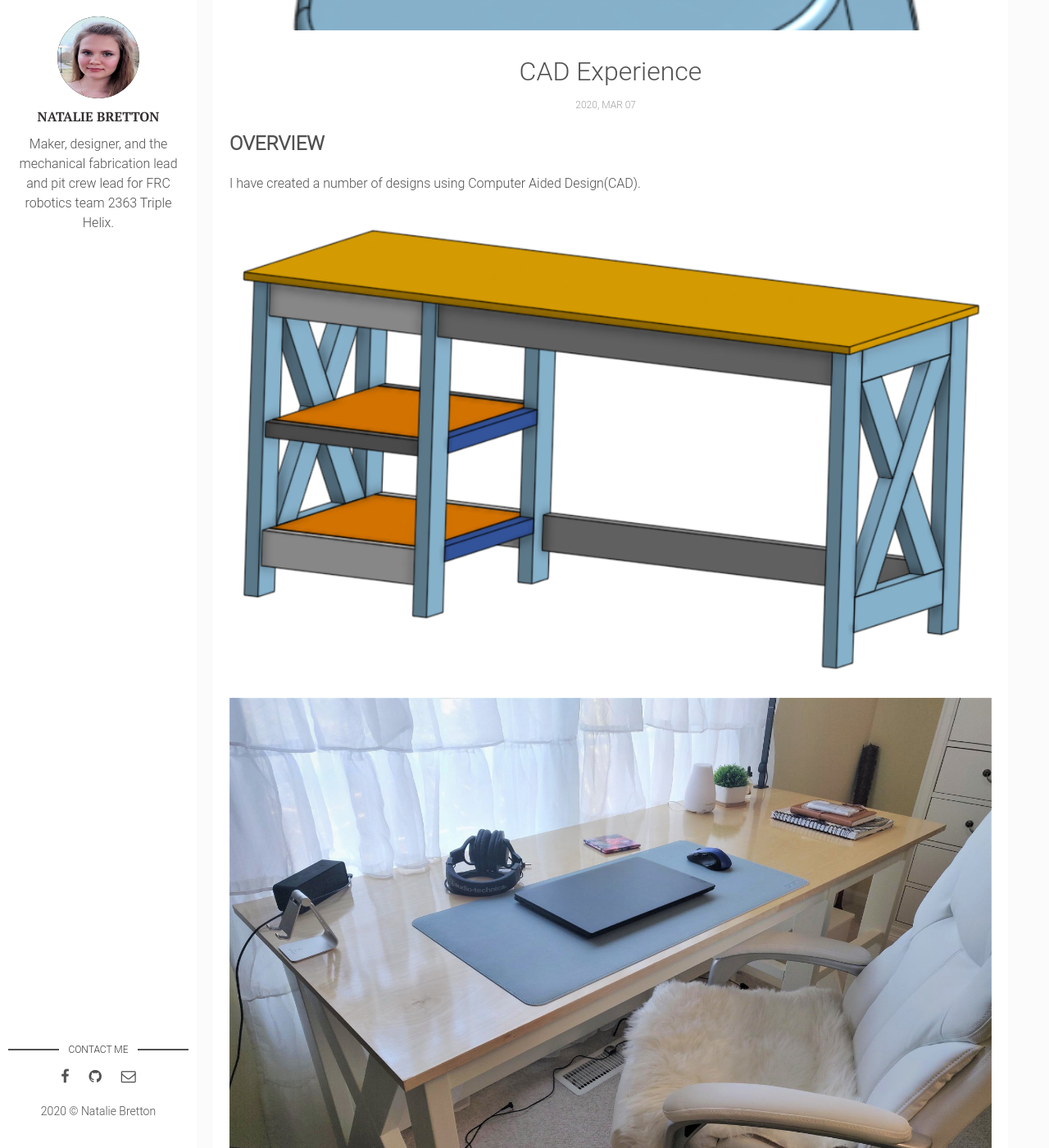
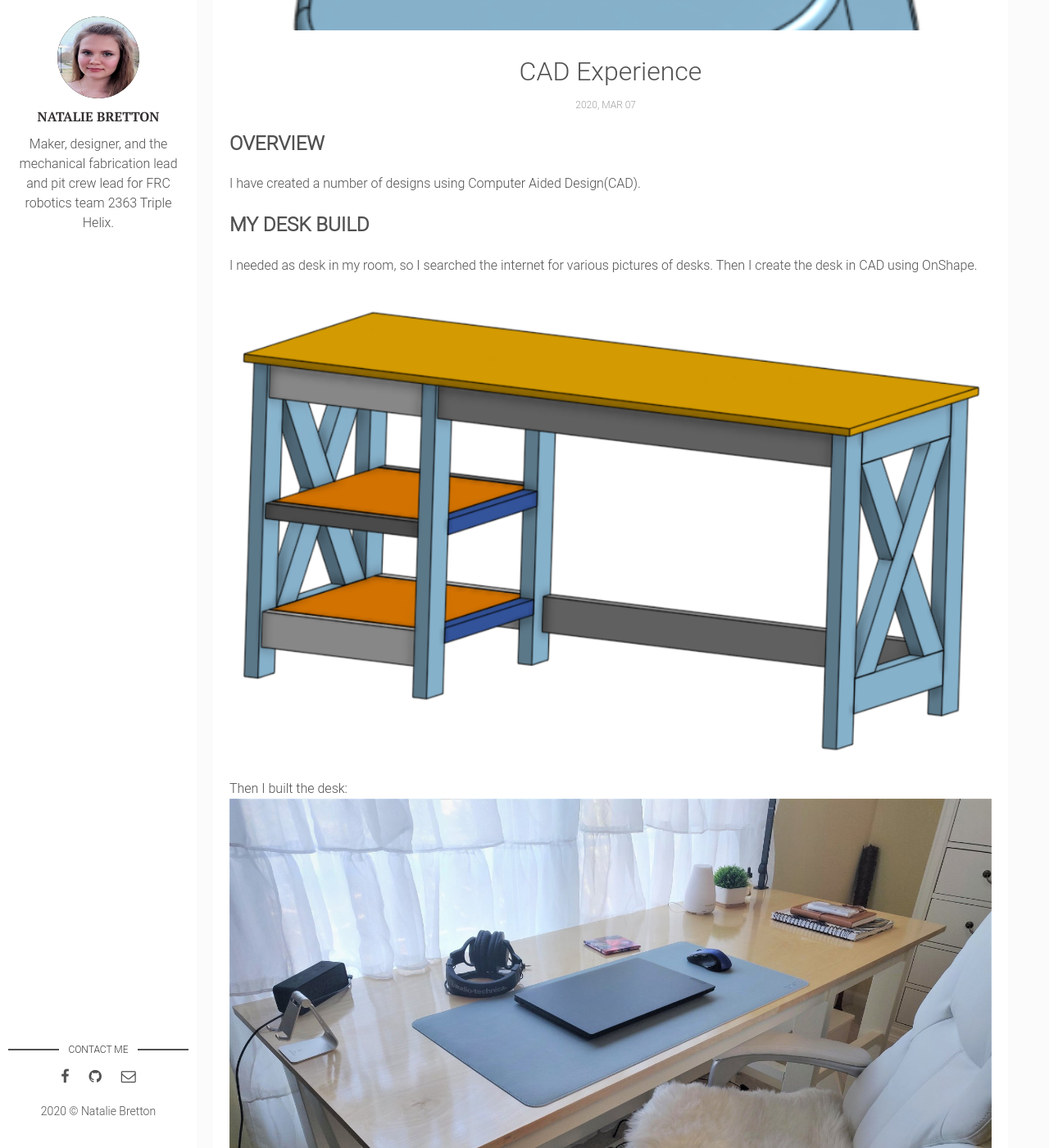
Before and after one commit to natgrrl/natgrrl.github.io, a Jekyll site: the page built from _posts/2020-03-07-cad.markdown, in a window 1280 px wide and 1400 px high, scrolled down 483 px. Shown: the whole window at 82% size. Built offline with Jekyll 4.4.1, drawn with Linux system fonts in a browser that asks for light colours.

Commit message:
Update 2020-03-07-cad.markdown

```diff
--- a/_posts/2020-03-07-cad.markdown
+++ b/_posts/2020-03-07-cad.markdown
@@ -14,8 +14,13 @@ tags: [CAD, ENGINEERING]
 
 I have created a number of designs using Computer Aided Design(CAD).
 
+## MY DESK BUILD
+
+I needed as desk in my room, so I searched the internet for various pictures of desks.  Then I create the desk in CAD using OnShape.
+
 ![cad-desk](http://natgrrl.github.io/assets/img/cad-desk.png)
 
+Then I built the desk:
 ![cad-desk2](http://natgrrl.github.io/assets/img/cad-desk2.jpg)
 
 ![cad-bench](http://natgrrl.github.io/assets/img/cad-bench.png)
```
